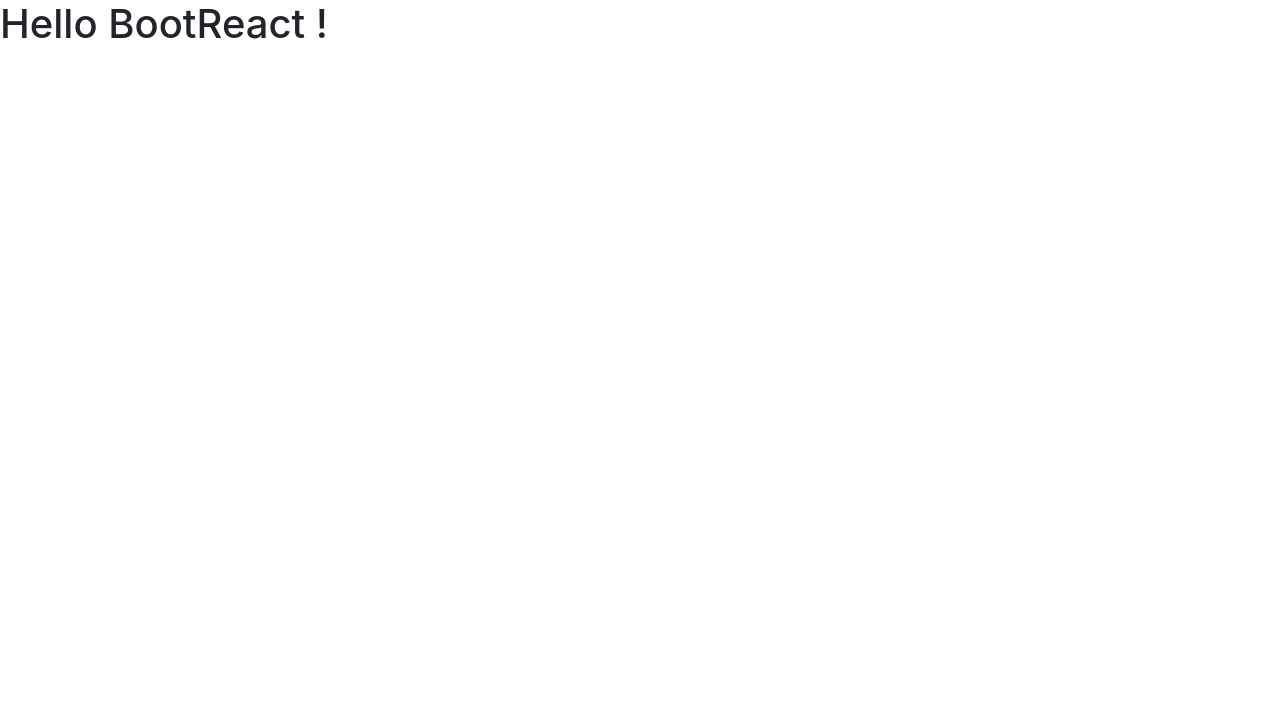
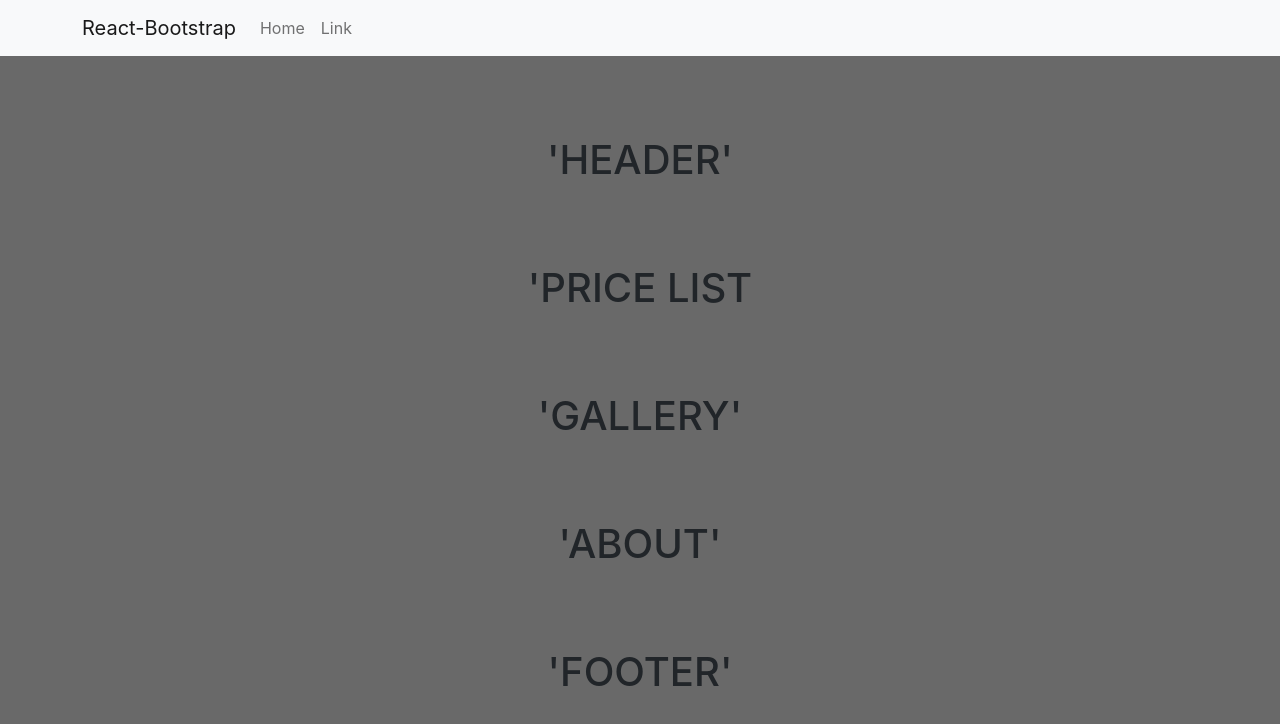
Before and after one commit to iSaklov/MH-barber-shop, a React (Create React App) app in the folder client/: page / in a window 1280 px wide. Shown: the top 724 px of the page. Built offline with nearby package versions, Linux system fonts and the light colour scheme.

Commit message:
feat: add components tree, navbar, react-bootstrap

```diff
--- a/client/package.json
+++ b/client/package.json
@@ -9,6 +9,7 @@
     "bootstrap": "^5.2.3",
     "node-sass": "^8.0.0",
     "react": "^18.2.0",
+    "react-bootstrap": "^2.7.2",
     "react-dom": "^18.2.0",
     "react-scripts": "5.0.1",
     "web-vitals": "^2.1.0"
--- a/client/src/App.jsx
+++ b/client/src/App.jsx
@@ -1,8 +1,22 @@
+import React from 'react'
+import { default as Navbar } from './components/Navbar'
+import Header from './components/Header'
+import PriceList from './components/PriceList'
+import Gallery from './components/Gallery'
+import About from './components/About'
+import Footer from './components/Footer'
+
+
 function App() {
   return (
-    <div className="App">
-      <h1>Hello BootReact !</h1>
-    </div>
+    <>
+      <Navbar />
+      <Header />
+      <PriceList />
+      <Gallery />
+      <About />
+      <Footer />
+    </>
   )
 }
 
--- /dev/null
+++ b/client/src/components/About.jsx
@@ -0,0 +1,11 @@
+import React from 'react'
+
+const About = () => {
+	return (
+    <section>
+      <h1>'ABOUT'</h1>
+    </section>
+  )
+}
+
+export default About
--- /dev/null
+++ b/client/src/components/Footer.jsx
@@ -0,0 +1,11 @@
+import React from 'react'
+
+const Footer = () => {
+	return (
+    <section>
+      <h1>'FOOTER'</h1>
+    </section>
+  )
+}
+
+export default Footer
--- /dev/null
+++ b/client/src/components/Gallery.jsx
@@ -0,0 +1,11 @@
+import React from 'react'
+
+const Gallery = () => {
+  return (
+    <section>
+      <h1>'GALLERY'</h1>
+    </section>
+  )
+}
+
+export default Gallery
--- /dev/null
+++ b/client/src/components/Header.jsx
@@ -0,0 +1,11 @@
+import React from 'react'
+
+const Header = () => {
+  return (
+    <section>
+      <h1>'HEADER'</h1>
+    </section>
+  )
+}
+
+export default Header
--- /dev/null
+++ b/client/src/components/Navbar.jsx
@@ -0,0 +1,23 @@
+import React from 'react'
+import Container from 'react-bootstrap/Container'
+import Nav from 'react-bootstrap/Nav'
+import Navbar from 'react-bootstrap/Navbar'
+
+const NavBar = () => {
+  return (
+    <Navbar bg="light" expand="lg">
+      <Container>
+        <Navbar.Brand href="#home">React-Bootstrap</Navbar.Brand>
+        <Navbar.Toggle aria-controls="basic-navbar-nav" />
+        <Navbar.Collapse id="basic-navbar-nav">
+          <Nav className="me-auto">
+            <Nav.Link href="#home">Home</Nav.Link>
+            <Nav.Link href="#link">Link</Nav.Link>
+          </Nav>
+        </Navbar.Collapse>
+      </Container>
+    </Navbar>
+  )
+}
+
+export default NavBar
--- /dev/null
+++ b/client/src/components/PriceList.jsx
@@ -0,0 +1,11 @@
+import React from 'react'
+
+const PriceList = () => {
+  return (
+    <section>
+      <h1>'PRICE LIST</h1>
+    </section>
+  )
+}
+
+export default PriceList
--- a/client/src/styles/index.scss
+++ b/client/src/styles/index.scss
@@ -22,3 +22,11 @@ code {
   font-family: source-code-pro, Menlo, Monaco, Consolas, 'Courier New',
     monospace;
 }
+
+body {
+	text-align: center;
+	background-color: dimgray;
+	section {
+		margin: 10vh auto;
+	}
+}
```
Also changed, not shown: client/src/index.jsx (renamed from client/src/index.js), 1 other file (tests, documents, lock files or other folders).
